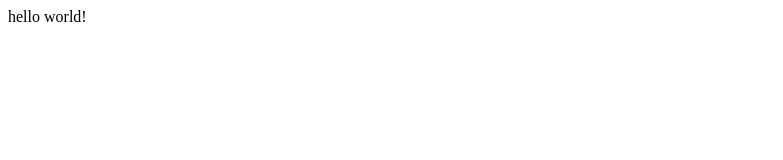
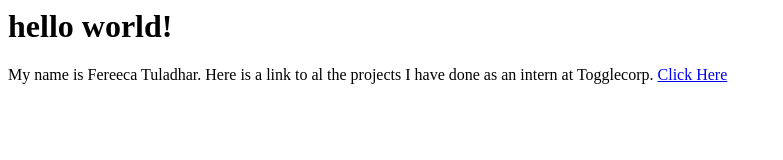
Before and after one commit to fereeca/fereeca.github.io, a plain HTML site: page index.html in a window 1280 px wide. Shown: the whole page, without its empty margins (0-783 px from the left). Drawn offline with Linux system fonts and the light colour scheme.

Commit message:
add links

```diff
--- a/index.html
+++ b/index.html
@@ -1 +1,10 @@
-hello world!
+<h1>hello world!</h1>
+<p>
+  My name is Fereeca Tuladhar. Here is a link to al the projects I have done as
+  an intern at Togglecorp.
+  <a
+    href="https://fereeca.github.io/togglecorp-internship-projects/"
+    target="_blank"
+    >Click Here</a
+  >
+</p>
```
